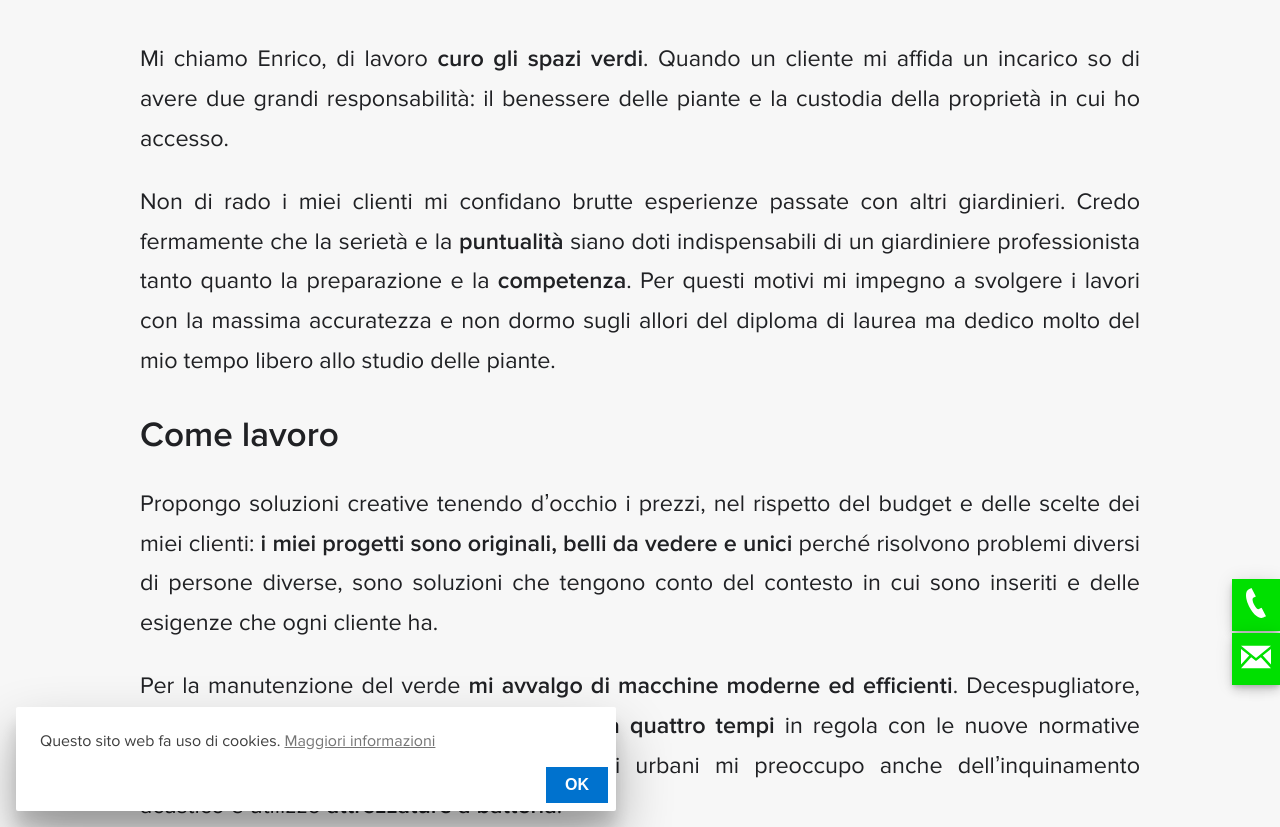
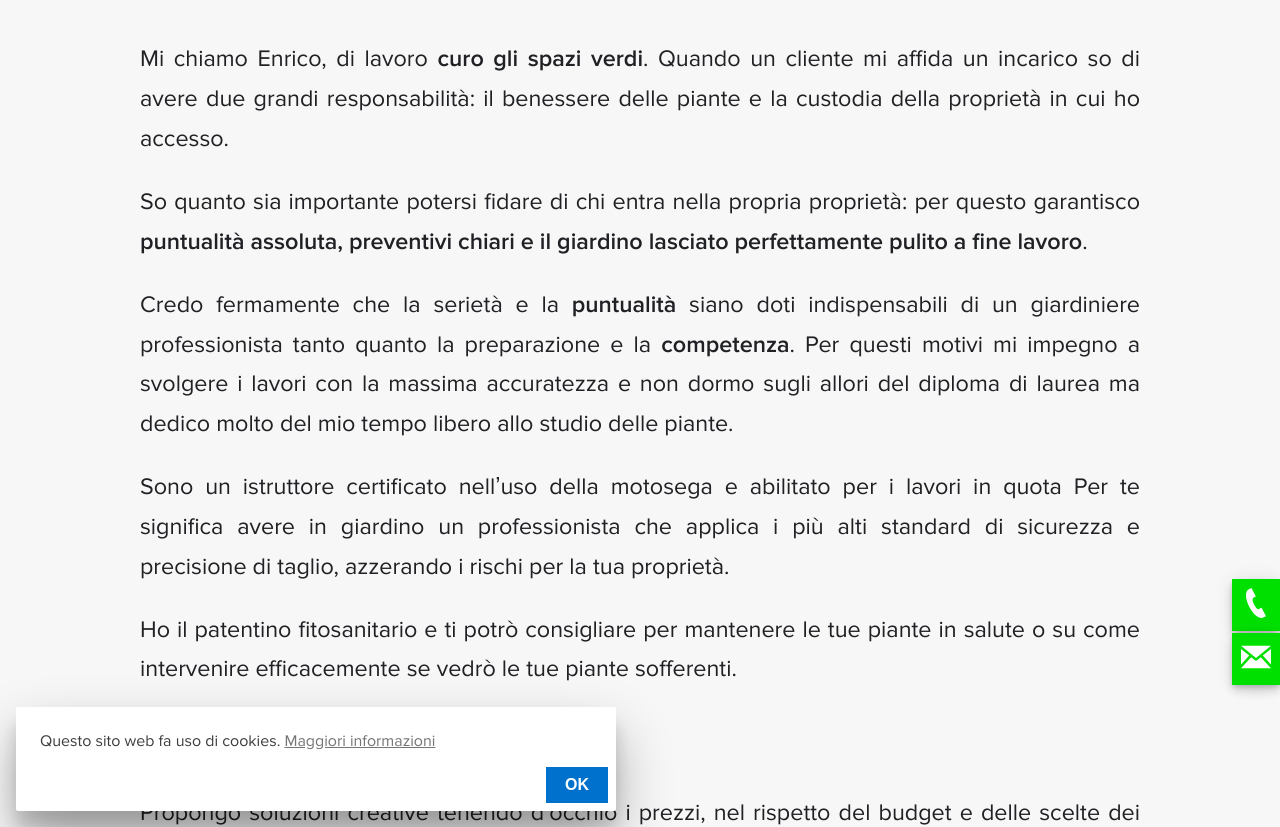
Before and after one commit to enricocaputo/enricocaputo.github.io, a Jekyll site: the page built from pages/chi-sono.md, in a window 1280 px wide and 900 px high, scrolled down 666 px, cut to the strip 73-900 px from the top of the window. Built offline with Jekyll 4.4.1, drawn with Linux system fonts in a browser that asks for light colours.

Commit message:
chi sono

```diff
--- a/pages/chi-sono.md
+++ b/pages/chi-sono.md
@@ -19,7 +19,13 @@ last_modified_at: 2022-02-27T8:39
 <br>
 Mi chiamo Enrico, di lavoro **curo gli spazi verdi**. Quando un cliente mi affida un incarico so di avere due grandi responsabilità: il benessere delle piante e la custodia della proprietà in cui ho accesso.
 
-Non di rado i miei clienti mi confidano brutte esperienze passate con altri giardinieri. Credo fermamente che la serietà e la **puntualità** siano doti indispensabili di un giardiniere professionista tanto quanto la preparazione e la **competenza**. Per questi motivi mi impegno a svolgere i lavori con la massima accuratezza e non dormo sugli allori del diploma di laurea ma dedico molto del mio tempo libero allo studio delle piante.
+So quanto sia importante potersi fidare di chi entra nella propria proprietà: per questo garantisco **puntualità assoluta, preventivi chiari e il giardino lasciato perfettamente pulito a fine lavoro**.
+
+Credo fermamente che la serietà e la **puntualità** siano doti indispensabili di un giardiniere professionista tanto quanto la preparazione e la **competenza**. Per questi motivi mi impegno a svolgere i lavori con la massima accuratezza e non dormo sugli allori del diploma di laurea ma dedico molto del mio tempo libero allo studio delle piante.
+
+Sono un istruttore certificato nell'uso della motosega e abilitato per i lavori in quota Per te significa avere in giardino un professionista che applica i più alti standard di sicurezza e precisione di taglio, azzerando i rischi per la tua proprietà.
+
+Ho il patentino fitosanitario e ti potrò consigliare per mantenere le tue piante in salute o su come intervenire efficacemente se vedrò le tue piante sofferenti.
 
 ## Come lavoro
 
```
